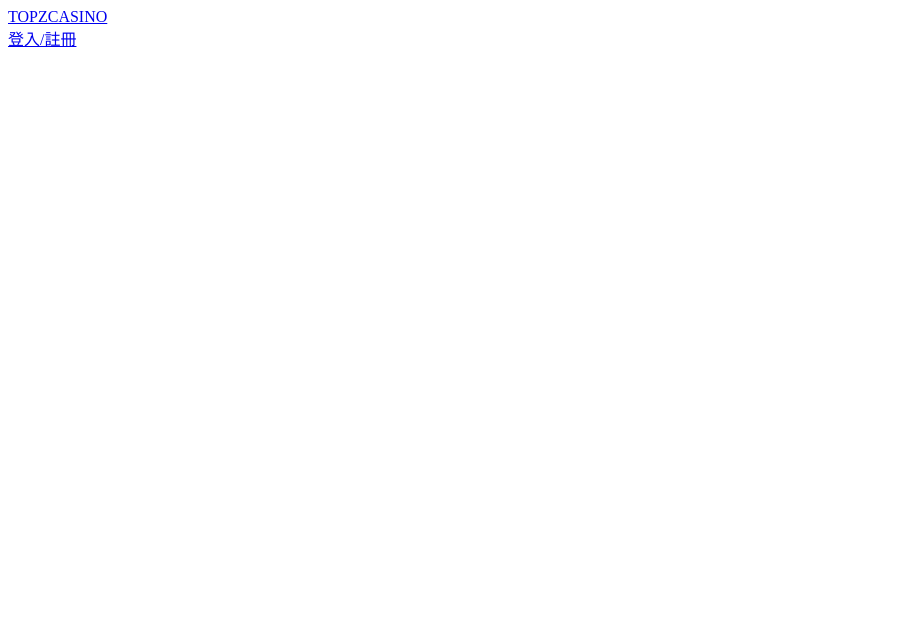
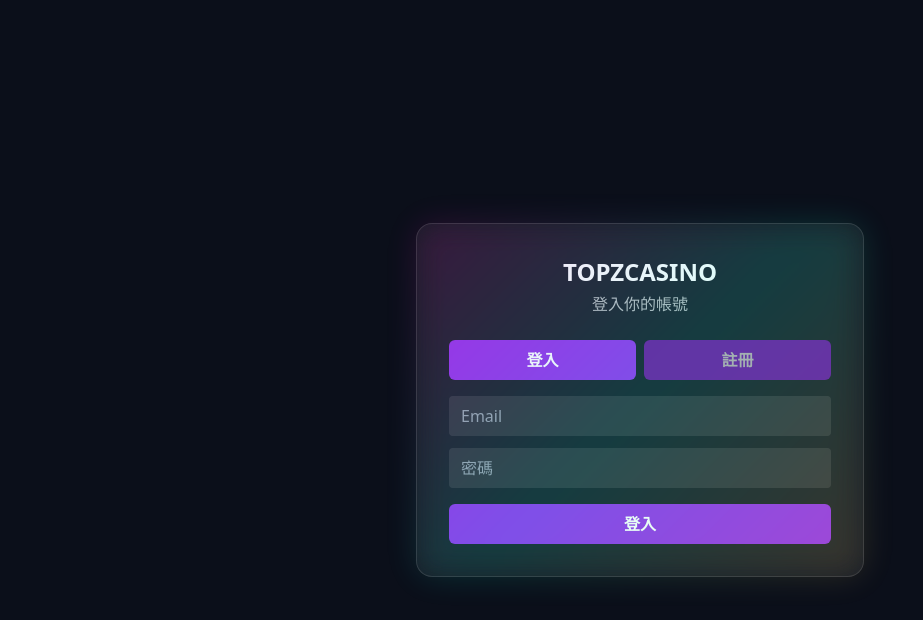
Before and after one commit to Meziyilu/topz-casino, a Next.js app: page /auth in a window 1280 px wide. Shown: the top 620 px of the page, without its empty margins (0-923 px from the left). Built offline with nearby package versions, Linux system fonts and the light colour scheme; no server answers.

Commit message:
fix: white screen guard + client-only auth page with error boundaries

```diff
--- a/app/auth/AuthClient.tsx
+++ b/app/auth/AuthClient.tsx
@@ -1,3 +1,4 @@
+// app/auth/AuthClient.tsx
 "use client";
 
 import { useState } from "react";
@@ -8,116 +9,76 @@
   const [email, setEmail] = useState("");
   const [password, setPassword] = useState("");
   const [name, setName] = useState("");
-  const [loading, setLoading] = useState(false);
-  const [err, setErr] = useState<string | null>(null);
+  const [msg, setMsg] = useState<string | null>(null);
   const router = useRouter();
 
-  async function onSubmit(e: React.FormEvent) {
+  const submit = async (e: React.FormEvent) => {
     e.preventDefault();
-    setErr(null);
-    setLoading(true);
-    try {
+    setMsg(null);
     const url = mode === "login" ? "/api/auth/login" : "/api/auth/register";
-      const payload = mode === "login" ? { email, password } : { email, password, name };
     const res = await fetch(url, {
       method: "POST",
-        headers: { "Content-Type": "application/json" },
+      headers: { "content-type": "application/json" },
       credentials: "include",
-        body: JSON.stringify(payload),
+      body: JSON.stringify({ email, password, ...(mode === "register" ? { name } : {}) }),
     });
     const data = await res.json();
-      if (!res.ok) throw new Error(data?.error || "操作失敗");
-
-      if (mode === "login") {
-        // 登入成功 → 進大廳
-        router.replace("/lobby");
-      } else {
-        // 註冊成功 → 切到登入
-        setMode("login");
-      }
-    } catch (e: any) {
-      setErr(e.message || "發生錯誤");
-    } finally {
-      setLoading(false);
-    }
-  }
+    if (!res.ok) return setMsg(data?.error || "失敗");
+    router.push("/lobby");
+  };
 
   return (
-    <div className="min-h-screen bg-gradient-to-br from-indigo-900 via-slate-900 to-black
-                    flex items-center justify-center p-6">
-      <div className="glass rounded-2xl p-8 max-w-md w-full glow-ring">
-        <h1 className="text-3xl font-extrabold tracking-wider mb-6 text-white">TOPZCASINO</h1>
+    <div className="min-h-dvh flex items-center justify-center p-6">
+      <div className="glass glow-ring p-8 rounded-2xl w-full max-w-md">
+        <h1 className="text-2xl font-bold mb-1 text-center">TOPZCASINO</h1>
+        <p className="text-center text-white/70 mb-6">
+          {mode === "login" ? "登入你的帳號" : "建立新帳號"}
+        </p>
 
-        <div className="flex gap-2 mb-6">
+        <div className="mb-4 flex gap-2">
           <button
-            className={`btn ${mode === "login" ? "" : "opacity-60"}`}
+            className={`btn flex-1 ${mode === "login" ? "opacity-100" : "opacity-60"}`}
             onClick={() => setMode("login")}
           >
             登入
           </button>
           <button
-            className={`btn ${mode === "register" ? "" : "opacity-60"}`}
+            className={`btn flex-1 ${mode === "register" ? "opacity-100" : "opacity-60"}`}
             onClick={() => setMode("register")}
           >
             註冊
           </button>
         </div>
 
-        <form onSubmit={onSubmit} className="space-y-4">
+        <form onSubmit={submit} className="flex flex-col gap-3">
           {mode === "register" && (
-            <div>
-              <label className="block text-sm text-slate-300 mb-1">暱稱（可選）</label>
             <input
+              className="w-full px-3 py-2 rounded bg-white/10 outline-none"
+              placeholder="暱稱（可留空）"
               value={name}
               onChange={(e) => setName(e.target.value)}
-                className="w-full rounded-md bg-white/10 border border-white/15 px-3 py-2 text-white outline-none focus:ring-2 focus:ring-purple-400"
-                placeholder="你的暱稱"
             />
-            </div>
           )}
-          <div>
-            <label className="block text-sm text-slate-300 mb-1">Email</label>
           <input
-              type="email"
-              required
+            className="w-full px-3 py-2 rounded bg-white/10 outline-none"
+            placeholder="Email"
             value={email}
             onChange={(e) => setEmail(e.target.value)}
-              className="w-full rounded-md bg-white/10 border border-white/15 px-3 py-2 text-white outline-none focus:ring-2 focus:ring-purple-400"
-              placeholder="you@example.com"
+            autoComplete="username"
           />
-          </div>
-          <div>
-            <label className="block text-sm text-slate-300 mb-1">密碼</label>
           <input
+            className="w-full px-3 py-2 rounded bg-white/10 outline-none"
+            placeholder="密碼"
             type="password"
-              required
             value={password}
             onChange={(e) => setPassword(e.target.value)}
-              className="w-full rounded-md bg-white/10 border border-white/15 px-3 py-2 text-white outline-none focus:ring-2 focus:ring-purple-400"
-              placeholder="******"
+            autoComplete={mode === "login" ? "current-password" : "new-password"}
           />
-          </div>
-
-        {err && <p className="text-red-400 text-sm">{err}</p>}
-
-          <button disabled={loading} className="btn w-full">
-            {loading ? "處理中…" : mode === "login" ? "登入" : "註冊"}
+          {msg && <div className="text-red-300 text-sm">{msg}</div>}
+          <button className="btn w-full mt-1" type="submit">
+            {mode === "login" ? "登入" : "註冊"}
           </button>
         </form>
-
-        <p className="mt-4 text-center text-slate-300 text-sm">
-          {mode === "login" ? (
-            <>
-              還沒有帳號？{" "}
-              <button className="underline" onClick={() => setMode("register")}>前往註冊</button>
-            </>
-          ) : (
-            <>
-              已有帳號？{" "}
-              <button className="underline" onClick={() => setMode("login")}>馬上登入</button>
-            </>
-          )}
-        </p>
       </div>
     </div>
   );
--- /dev/null
+++ b/app/error.tsx
@@ -0,0 +1,14 @@
+// app/error.tsx
+"use client";
+
+export default function Error({ error, reset }: { error: any; reset: () => void }) {
+  return (
+    <div className="min-h-dvh flex flex-col items-center justify-center gap-4">
+      <h1 className="text-2xl font-bold">頁面發生錯誤</h1>
+      <pre className="max-w-[90vw] whitespace-pre-wrap text-red-300">
+        {error?.message ?? String(error)}
+      </pre>
+      <button className="btn" onClick={() => reset()}>重新載入</button>
+    </div>
+  );
+}
--- /dev/null
+++ b/app/global-error.tsx
@@ -0,0 +1,18 @@
+// app/global-error.tsx
+"use client";
+
+export default function GlobalError({ error, reset }: { error: any; reset: () => void }) {
+  return (
+    <html>
+      <body className="min-h-dvh bg-[#0b0f1a] text-white flex items-center justify-center">
+        <div className="glass p-6 rounded-xl max-w-[90vw]">
+          <h2 className="text-xl font-semibold mb-3">全域錯誤</h2>
+          <pre className="text-red-300 whitespace-pre-wrap">
+            {error?.message ?? String(error)}
+          </pre>
+          <button className="btn mt-4" onClick={() => reset()}>重試</button>
+        </div>
+      </body>
+    </html>
+  );
+}
--- a/app/layout.tsx
+++ b/app/layout.tsx
@@ -1,26 +1,18 @@
-// components/NavBar.tsx
-"use client";
-import Link from "next/link";
-import useSWR from "swr";
+// app/layout.tsx
+import "./globals.css";
+import type { ReactNode, Metadata } from "next";
 
-const fetcher = (u: string) =>
-  fetch(u, { credentials: "include", cache: "no-store" }).then((r) => r.json());
+export const metadata: Metadata = {
+  title: "TOPZCASINO",
+  description: "Entertainment lobby",
+};
 
-export default function NavBar() {
-  const { data } = useSWR("/api/auth/me", fetcher, { refreshInterval: 5000 });
-
+export default function RootLayout({ children }: { children: ReactNode }) {
   return (
-    <div className="w-full py-3 px-4 flex items-center justify-between bg-black/30 backdrop-blur-md border-b border-white/10">
-      <Link href="/lobby" className="font-black tracking-widest">TOPZCASINO</Link>
-      <div className="text-sm opacity-80">
-        {data?.email ? (
-          <span>Hi, {data.email}</span>
-        ) : (
-          <Link className="underline" href="/auth">
-            登入/註冊
-          </Link>
-        )}
-      </div>
-    </div>
+    <html lang="zh-Hant" suppressHydrationWarning>
+      <body className="min-h-dvh bg-[#0b0f1a] text-white">
+        {children}
+      </body>
+    </html>
   );
 }
--- a/app/page.tsx
+++ b/app/page.tsx
@@ -1,6 +1,7 @@
 // app/page.tsx
 import { redirect } from "next/navigation";
 
+// 先一律導去 /auth，確認有畫面再恢復登入判斷
 export default function Home() {
   redirect("/auth");
 }
```
Lines whose indentation alone changed are shown as unchanged.
